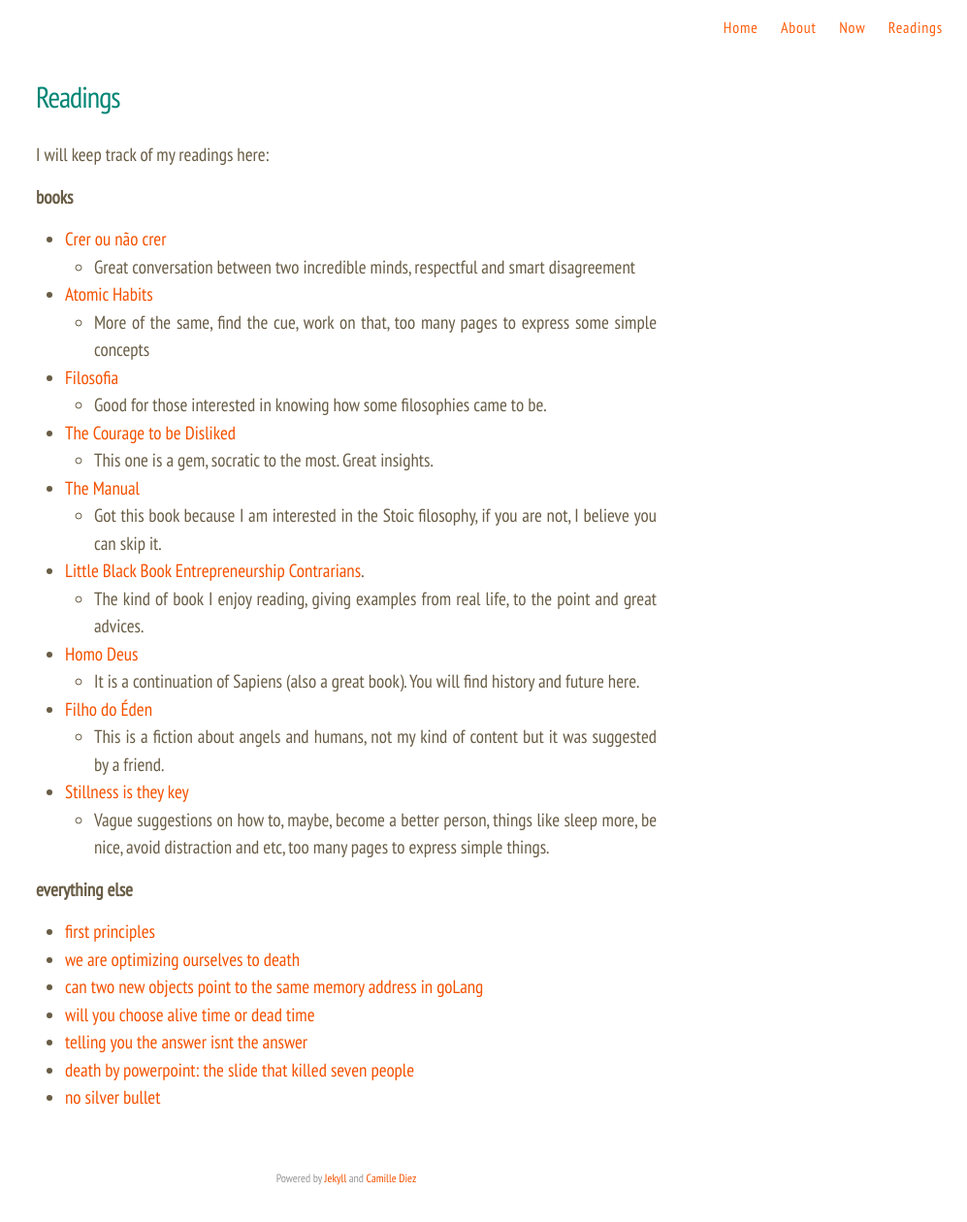
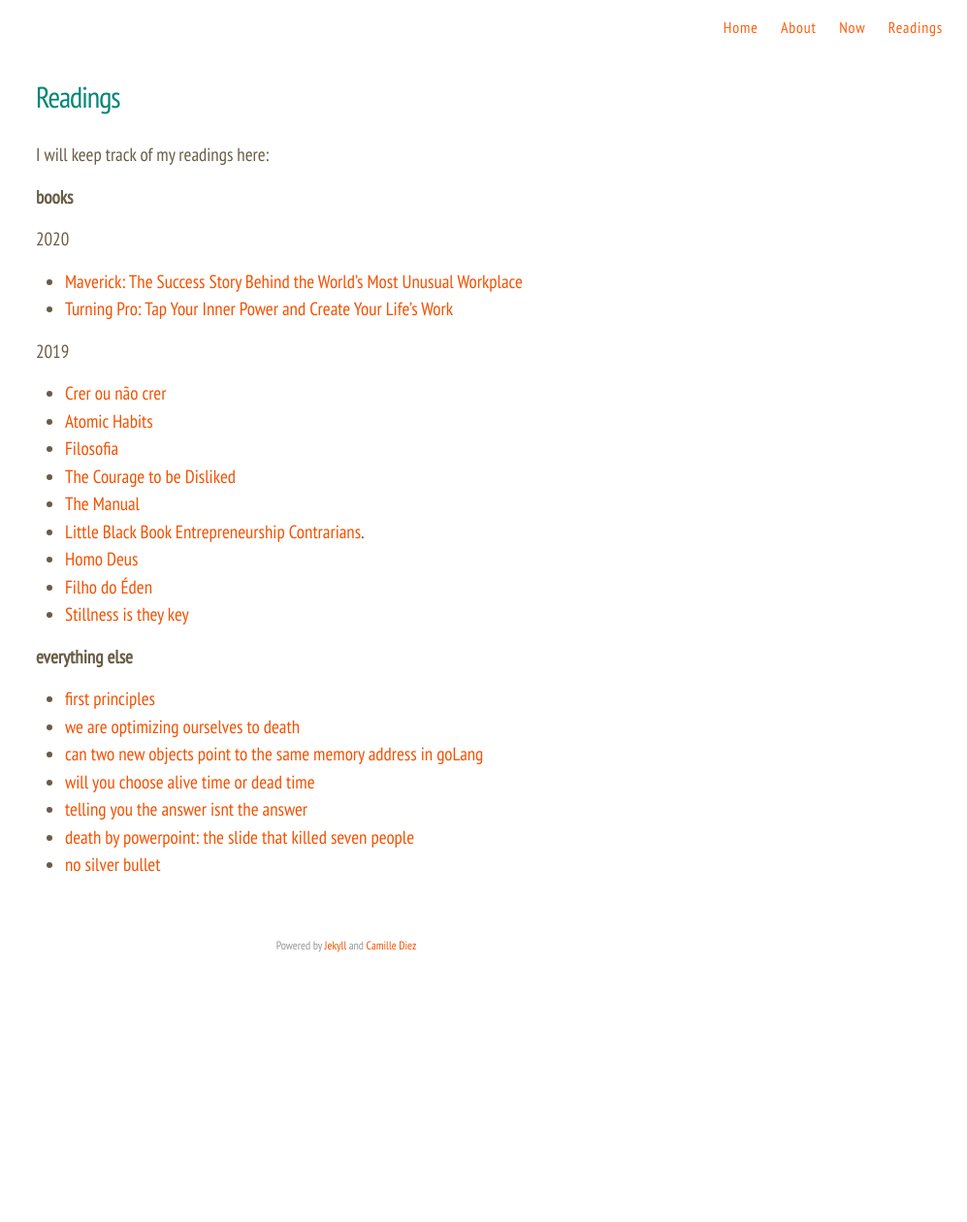
Before and after one commit to gerep/gerep.github.io, a Jekyll site: the page built from readings.md, in a window 1280 px wide. Shown: the whole page at 97% size, without its empty margins (283-1280 px from the left). Built offline with Jekyll 4.4.1, drawn with Linux system fonts in a browser that asks for light colours; nearby versions of some CDN libraries; after the commit the page ends 1020 px from its top, so only the background shows below that.

Commit message:
Update readings.md

```diff
--- a/readings.md
+++ b/readings.md
@@ -8,24 +8,20 @@ I will keep track of my readings here:
 
 **books**
 
+2020
+* [Maverick: The Success Story Behind the World's Most Unusual Workplace](https://www.amazon.com/Maverick-Success-Behind-Unusual-Workplace/dp/0446670553)
+* [Turning Pro: Tap Your Inner Power and Create Your Life's Work](https://www.amazon.com/Turning-Pro-Inner-Power-Create/dp/B07FWS2FHP/ref=sr_1_3?dchild=1&keywords=Steven+Pressfield&qid=1587981200&s=audible&sr=1-3)
+
+2019
 * [Crer ou não crer](https://www.amazon.com.br/Crer-ou-n%C3%A3o-F%C3%A1bio-Melo/dp/8542211316/)
-  * Great conversation between two incredible minds, respectful and smart disagreement
 * [Atomic Habits](https://www.amazon.com.br/Atomic-Habits-Proven-Build-English-ebook/dp/B07D23CFGR/)
-  * More of the same, find the cue, work on that, too many pages to express some simple concepts
 * [Filosofia](https://www.amazon.com.br/Tudo-precisa-saber-sobre-filosofia/dp/8573129727)
-  * Good for those interested in knowing how some filosophies came to be.
 * [The Courage to be Disliked](https://www.amazon.com/Courage-Be-Disliked-Phenomenon-Happiness/dp/1501197274/)
-  * This one is a gem, socratic to the most. Great insights.
 * [The Manual](https://www.amazon.com/Manual-Philosophers-Guide-Life/dp/1545461112)
-  * Got this book because I am interested in the Stoic filosophy, if you are not, I believe you can skip it.
 * [Little Black Book Entrepreneurship Contrarians](https://www.amazon.com/Little-Black-Book-Entrepreneurship-Contrarians/dp/1480576883).
-  * The kind of book I enjoy reading, giving examples from real life, to the point and great advices.
 * [Homo Deus](https://www.amazon.com.br/Homo-deus-Yuval-Noah-Harari/dp/8535928197)
-  * It is a continuation of Sapiens (also a great book). You will find history and future here.
 * [Filho do Éden](https://www.amazon.com.br/Filhos-%C3%89den-Herdeiros-Atl%C3%A2ntida-Vol/dp/8576861410)
-  * This is a fiction about angels and humans, not my kind of content but it was suggested by a friend.
 * [Stillness is they key](https://www.amazon.com/Stillness-Key-Ryan-Holiday/dp/0525538585)
-  * Vague suggestions on how to, maybe, become a better person, things like sleep more, be nice, avoid distraction and etc, too many pages to express simple things.
 
 **everything else**
 
```
